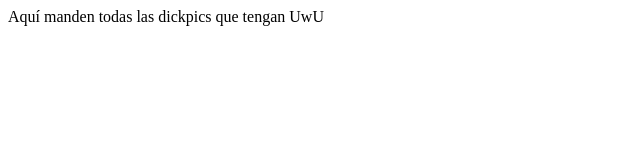
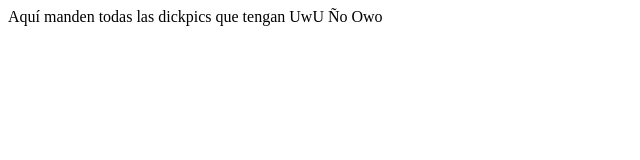
Before and after one commit to Brandoon13R/Apap, a plain HTML site: page dickpic.html in a window 1280 px wide. Shown: the full height of the page, 0-640 px from the left. Drawn offline with Linux system fonts and the light colour scheme.

```diff
--- a/dickpic.html
+++ b/dickpic.html
@@ -2,5 +2,7 @@
 
 <body>
     Aquí manden todas las dickpics que tengan UwU
+
+    Ño Owo
 </body>
 </html>
```
